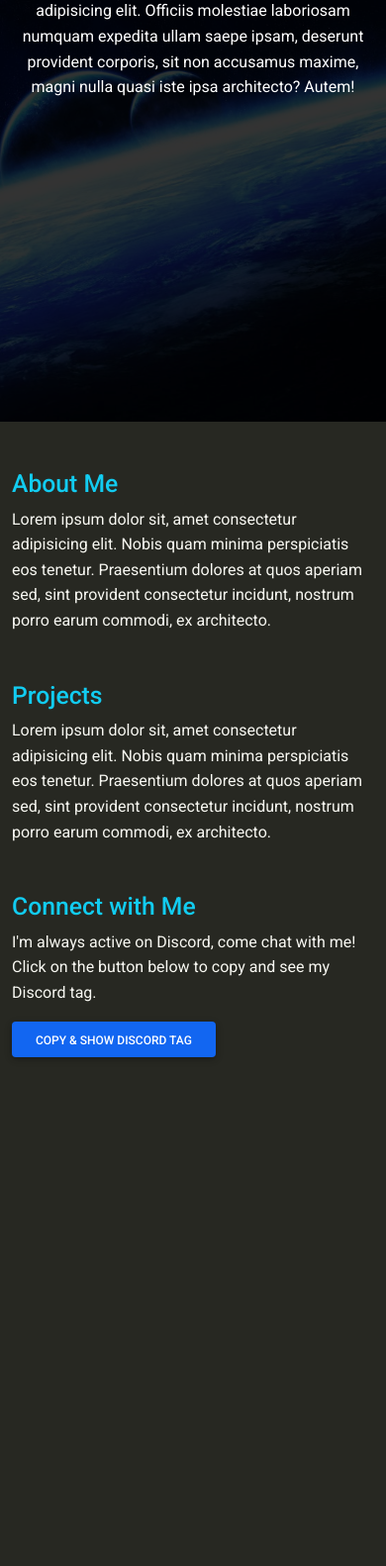
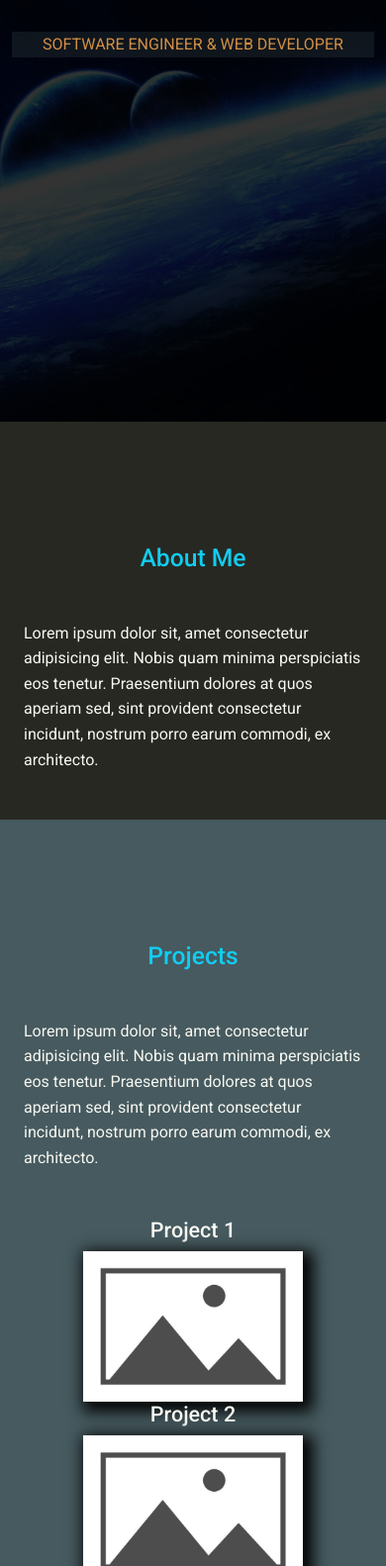
Before and after one commit to DanTheDev-zsh/Personal-Portfolio, a website: page index.html in a window 390 px wide. Shown: the part 418-2000 px from the top of the page at 99% size. Before the commit the page ends 1534 px from the top, so only its background shows below. Drawn offline with nearby package versions, Linux system fonts and the light colour scheme; some packages are replaced by stand-ins of ours; a script that the page names is missing.

Commit message:
created different tone sections for each topic, added responsive grid placeholders in project section.

```diff
--- a/css/styles.css
+++ b/css/styles.css
@@ -1,7 +1,10 @@
 :root {
     --background-dark:#272822;
+    --background-light: #465a5f;
     --forground-light: #F8F8F2;
     --link-color: #12ccf1;
+    --monokai-dark-transparent: rgba(39,50,56,0.4);
+    --monokai-font-bright: #d28f45;
 }
 
 body {
@@ -42,6 +45,44 @@ body {
     color: var(--link-color);
 }
 
+
+.top-padding-space {
+    padding-top: 75px;
+}
+
+.div-light {
+    max-width: 100vw!important;
+    background-color: var(--background-light);
+    margin-bottom: 0px!important;
+    padding-bottom: 0.5rem!important;
+    padding-top: 123px!important;
+}
+
+.front-flex-middle {
+    flex: 1;
+}
+
+.flex-block-item {
+    flex: 1;
+    display: block;
+    max-width: 25vw;
+}
+
+
+.fit-in-parent {
+    max-width: 80%;
+}
+
+.cool-shadows {
+    box-shadow: 5px 5px 15px 5px #000;
+}
+
+#short-description {
+    background-color: var(--monokai-dark-transparent);
+    color: var(--monokai-font-bright);
+    margin: 0 auto;
+    width: 366px;
+}
 
 #styled-img {
     border-radius: 20px;
@@ -112,3 +153,54 @@ body {
         height: auto;
     }
 }
+
+
+@media (min-width: 1112px) {
+    .dynamic-flex {
+        display: flex;
+        flex-direction: row;
+        justify-content: space-between;
+        min-height: 400px;
+        max-width: 90vw;
+    }
+    .flex-block-item {
+        flex: 1;
+        display: block;
+        max-width: 25vw;
+    }
+    .fit-in-parent {
+        max-width: 25vw;
+    }
+}
+
+@media (max-width: 1111px) {
+    .dynamic-flex {
+        display: flex;
+        flex-direction: column;
+        justify-content: space-between;
+        align-items: center;
+    }
+    .flex-block-item {
+        flex: 1 1 42vw;
+        display: block;
+        max-width: 57vw;
+    }
+    .fit-in-parent {
+        max-width: 100%;
+    }
+}
+
+@media (max-width: 380) {
+    .dynamic-flex {
+        display: flex;
+        flex-direction: column;
+        justify-content: space-between;
+        align-items: center;
+    }
+    .flex-block-item {
+        flex: 1;
+        display: block;
+        max-width: 95vw;
+        width: 95vw;
+    }
+}
--- a/index.html
+++ b/index.html
@@ -19,7 +19,6 @@
     <link rel="stylesheet" href="css/mdb.min.css" />
     <!-- My own CSS I wrote -->
     <link rel="stylesheet" href="css/styles.css" />
-
 </head>
 
 <body>
@@ -86,12 +85,10 @@
                 ">
             <div class="mask text-white" style="background-color: rgba(0, 0, 0, 0.8)">
                 <div class="container display-flex-and-center text-center h-100">
-                    <div>
+                    <div class="front-flex-middle">
                         <h1 class="mb-5">Hello, I'm Daniel</h1>
-                        <p>
-                            Lorem ipsum dolor, sit amet consectetur adipisicing elit. Officiis molestiae
-                            laboriosam numquam expedita ullam saepe ipsam, deserunt provident corporis,
-                            sit non accusamus maxime, magni nulla quasi iste ipsa architecto? Autem!
+                        <p id="short-description">
+                            SOFTWARE ENGINEER & WEB DEVELOPER
                         </p>
                     </div>
                 </div>
@@ -101,37 +98,59 @@
     </header>
     <!--Main Navigation-->
 
-    <div id="about-me" class="container my-5">
-        <h2 class="nav-link-color"> About Me</h2>
-        <p> Lorem ipsum dolor sit, amet consectetur adipisicing elit. Nobis quam minima perspiciatis eos tenetur.
+    <div id="about-me" class="container my-5 top-padding-space">
+        <h2 class="nav-link-color text-center"> About Me</h2>
+        <p class="container my-5"> Lorem ipsum dolor sit, amet consectetur adipisicing elit. Nobis quam minima perspiciatis eos tenetur.
             Praesentium dolores at quos aperiam sed, sint provident consectetur incidunt, nostrum porro earum commodi,
             ex architecto.</p>
     </div>
 
-    <div id="projects" class="container my-5">
-        <h2 class="nav-link-color"> Projects</h2>
-        <p> Lorem ipsum dolor sit, amet consectetur adipisicing elit. Nobis quam minima perspiciatis eos tenetur.
+    <div id="projects" class="container my-5 top-padding-space div-light">
+        <h2 class="nav-link-color text-center"> Projects</h2>
+        <p class="container my-5"> Lorem ipsum dolor sit, amet consectetur adipisicing elit. Nobis quam minima perspiciatis eos tenetur.
             Praesentium dolores at quos aperiam sed, sint provident consectetur incidunt, nostrum porro earum commodi,
             ex architecto.</p>
+
+        <section class="container dynamic-flex"> <!-- flex-row is mdb flex-direction: row -->
+            <article class="flex-block-item text-center">
+                <h4>
+                    Project 1
+                </h4>
+                <img src="img/whiteimageholder.jpg" class="fit-in-parent cool-shadows">
+
+            </article>
+            <article class="flex-block-item text-center">
+                <h4>
+                    Project 2
+                </h4>
+                <img src="img/whiteimageholder.jpg" class="fit-in-parent cool-shadows">
+
+            </article>
+            <article class="flex-block-item text-center" style="padding-bottom: 48px;">
+                <h4>
+                    Project 3
+                </h4>
+                <img src="img/whiteimageholder.jpg" class="fit-in-parent cool-shadows">
+
+            </article>
+        </section>
+
+        </section>
     </div>
-    <div id="socials" class="container my-5">
-        <h2 class="nav-link-color"> Connect with Me</h2>
-
-        <p>
+    <div id="socials" class="container my-5 top-padding-space">
+        <h2 class="nav-link-color text-center"> Connect with Me</h2>
+        <p class="container my-5">
             I'm always active on Discord, come chat with me! Click on the button below to copy and see my Discord tag.
         </p>
 
         <!--  Collapse button -->
 
         <div>
-            <!-- !retired because getDiscordTag uses alert -->
+            <!-- ! retired because getDiscordTag uses alert -->
             <!-- <button class="btn btn-primary" type="button" data-toggle="collapse" data-target="#collapseBtn" onclick="getDiscordTag()" id="cbutton-href">
                 Copy &amp Show Discord Tag
             </button> -->
-            <!-- data-toggle="collapse"
-                   class="btn btn-primary"
-              type="button"
-            data-target="#collapseBtn" -->
+
             <button
             data-toggle="collapse"
             class="btn btn-primary"
@@ -141,7 +160,7 @@
             data-target="#collapseBtn"
             id="cbutton-href">
                 Copy &amp Show Discord Tag
-            </button>
+            </button> <!-- this button calls bootstrap's collapsible button toggle, and the show popover tooltip from scripts.js (self coded)-->
         </div>
 
         <!-- Collapsible element -->
@@ -157,15 +176,14 @@
 
     <!-- MDB and other used API-->
     <!-- <script type="text/javascript" src="js/mdb.min.js"></script> -->
+    <!-- jqueryui broken  -->
     <!-- <script type="text/javascript" src="https://code.jquery.com/jquery-3.6.0.min.js"></script> -->
     <!-- <script src="jquery-3.6.0.min.js"></script> -->
     <!-- <script src="https://ajax.googleapis.com/ajax/libs/jquery/1.11.1/jquery.min.js"></script> -->
     <!-- <script type="text/javascript" src="https://code.jquery.com/ui/1.9.2/jquery-ui.js"></script> -->
     <!-- <link rel="stylesheet" type="text/css" href="https://code.jquery.com/ui/1.9.2/themes/base/jquery-ui.css"> -->
 
-    <!-- <script src="https://cdnjs.cloudflare.com/ajax/libs/popper.js/1.11.0/umd/popper.min.js"></script> -->
     <script src="https://cdnjs.cloudflare.com/ajax/libs/clipboard.js/1.5.10/clipboard.min.js"></script>
-    <!-- <script src="https://cdn.jsdelivr.net/npm/bootstrap@5.2.0-beta1/dist/js/bootstrap.bundle.min.js" integrity="sha384-pprn3073KE6tl6bjs2QrFaJGz5/SUsLqktiwsUTF55Jfv3qYSDhgCecCxMW52nD2" crossorigin="anonymous"></script> -->
     <script src="https://code.jquery.com/jquery-3.3.1.slim.min.js" integrity="sha384-q8i/X+965DzO0rT7abK41JStQIAqVgRVzpbzo5smXKp4YfRvH+8abtTE1Pi6jizo" crossorigin="anonymous"></script>
     <script src="https://cdn.jsdelivr.net/npm/popper.js@1.14.7/dist/umd/popper.min.js" integrity="sha384-UO2eT0CpHqdSJQ6hJty5KVphtPhzWj9WO1clHTMGa3JDZwrnQq4sF86dIHNDz0W1" crossorigin="anonymous"></script>
     <script src="https://cdn.jsdelivr.net/npm/bootstrap@4.3.1/dist/js/bootstrap.min.js" integrity="sha384-JjSmVgyd0p3pXB1rRibZUAYoIIy6OrQ6VrjIEaFf/nJGzIxFDsf4x0xIM+B07jRM" crossorigin="anonymous"></script>
```
Also changed, not shown: img/whiteimageholder.jpg (added), 1 other file.
